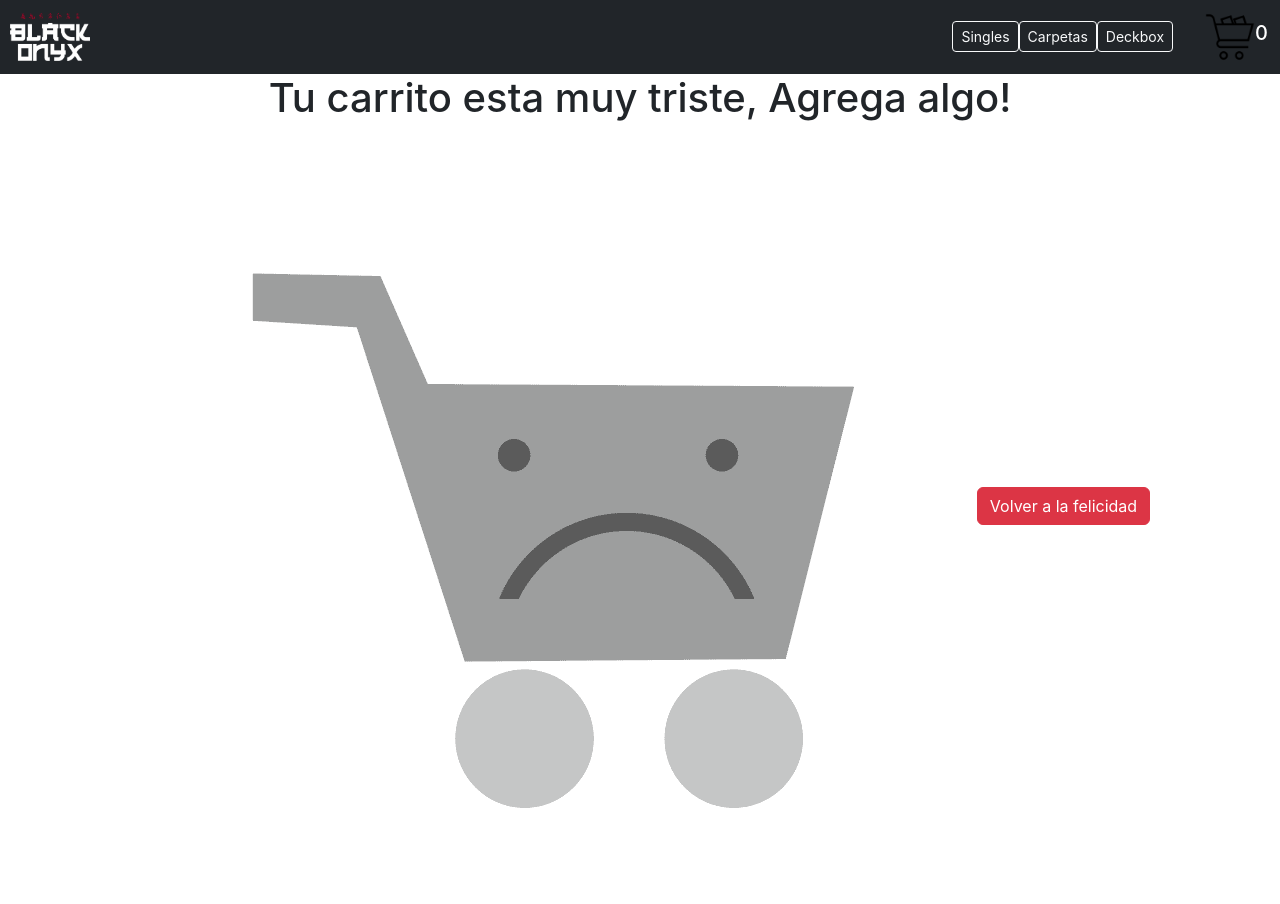
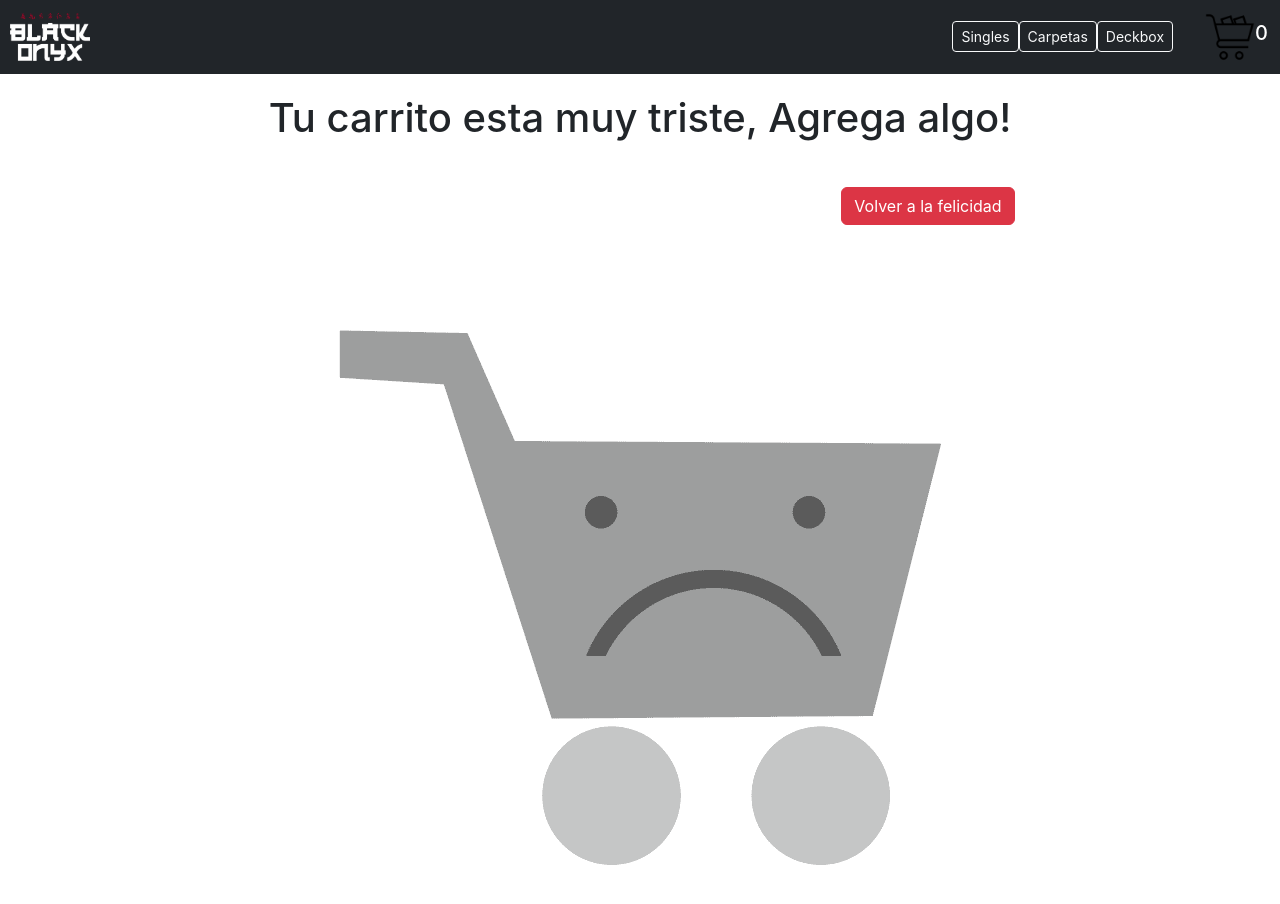
Before and after one commit to minikastek/desafio1coder, a React (Create React App) app: page /cart in a window 1280 px wide. Shown: the top 904 px of the page. Before the commit the page ends 883 px from the top, so only its background shows below. Built offline with nearby package versions, Linux system fonts and the light colour scheme.

Commit message:
Cambios en el css

```diff
--- a/package.json
+++ b/package.json
@@ -6,7 +6,7 @@
     "@testing-library/jest-dom": "^5.16.4",
     "@testing-library/react": "^13.3.0",
     "@testing-library/user-event": "^13.5.0",
-    "firebase": "^9.9.2",
+    "firebase": "^9.9.3",
     "react": "^18.2.0",
     "react-bootstrap": "^2.5.0",
     "react-dom": "^18.2.0",
--- a/src/App.js
+++ b/src/App.js
@@ -21,7 +21,7 @@ function App() {
               <Route path='/item/:productId' element={<ItemDetailContainer/>}/>
               <Route path='/category/:categoryId' element={<ItemListContainer />}/>
               <Route path='/cart' element={<CartContainer />} greeting='Tu carrito actual'/>
-              <Route path='*' element={<h1><img src={error404} style={{marginTop: '8%'}}/>No deberias estar aqui, no esta listo aun!</h1>}/>
+              <Route path='*' element={<h1 style={{textAlign: 'center'}}><img src={error404} style={{marginTop: '7%'}}/>No deberias estar aqui !</h1>}/>
             </Routes>
           </BrowserRouter>
         </CartContextProvider>
--- a/src/components/Cart/Cart.css
+++ b/src/components/Cart/Cart.css
@@ -0,0 +1,4 @@
+.titulo{
+    text-align: center;
+    margin: 20px;
+}
--- a/src/components/Cart/CartContainer.js
+++ b/src/components/Cart/CartContainer.js
@@ -35,7 +35,7 @@ export const CartContainer = () => {
     <div>
 
       <div>
-        <h1>{cart.length === 0 ? 'Tu carrito esta muy triste, Agrega algo!' :  'Listado de tus productos'}</h1>
+        <h1 className='titulo'>{cart.length === 0 ? 'Tu carrito esta muy triste, Agrega algo!' :  'Listado de tus productos'}</h1>
       </div>
 
       <div>
@@ -80,11 +80,20 @@ export const CartContainer = () => {
 
             {
               cart.length === 0 &&
+
               <div>
-                <img src={carritoVacio}/>
-                <Link to='/'>
-                  <button className='btn btn-danger'>Volver a la felicidad</button>
+                <Link to='/'
+                  className='btn btn-danger'
+                  style={{
+                    marginLeft: '45%',
+                    marginTop: '2%'
+                  }}>
+                  Volver a la felicidad
                 </Link>
+
+                <div style={{textAlign: 'center', marginTop: '-3%'}}>
+                  <img src={carritoVacio}/>
+                </div>
               </div>
             }
 
--- a/src/components/Navbar/Navbar.js
+++ b/src/components/Navbar/Navbar.js
@@ -1,10 +1,13 @@
-import React from 'react';
+import React,{useContext} from 'react';
 import { CartWidget } from '../CartWidget/CartWidget';
 import { Link } from 'react-router-dom'
 import './Navbar.css';
 import name from "../../Assets/Name.png";
+import CartContext from '../CartContext/CartContext'
 
 export const Navbar = () => {
+
+    const {cart} = useContext(CartContext)
 
   return (
     <nav className="navbar navbar-expand-lg navbar-dark bg-dark">
@@ -34,6 +37,7 @@ export const Navbar = () => {
             <CartWidget/>
         </div>
 
+
         {/* <div>
             <button
                 className='btn btn-primary'
--- a/src/components/itemList/ItemList.css
+++ b/src/components/itemList/ItemList.css
@@ -3,6 +3,7 @@
     flex-direction: row;
     align-items: center;
     justify-content: space-between;
+    list-style: none;
 }
 
 :root {
```
Also changed, not shown: 1 other file (tests, documents, lock files or other folders).
